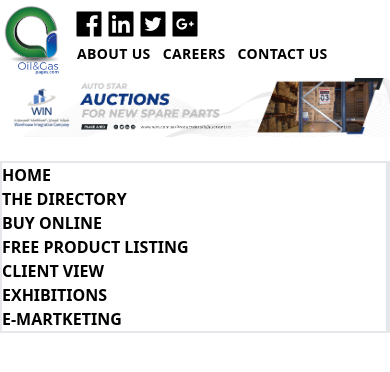
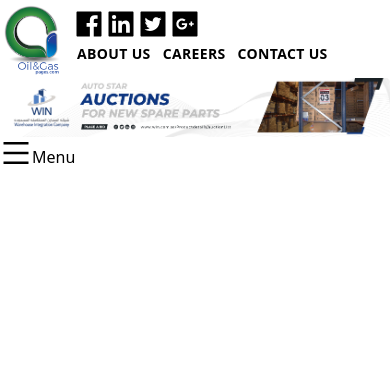
Before and after one commit to ouss4m4/innobayt-challenge, a Next.js app: page / in a window 390 px wide. Shown: the top 372 px of the page. Built offline with nearby package versions, Linux system fonts and the light colour scheme.

Commit message:
show hide menu button added

```diff
--- a/components/Navlist.tsx
+++ b/components/Navlist.tsx
@@ -1,21 +1,51 @@
-import React from 'react';
+import React, { useState } from 'react';
+import { AiOutlineMenu, AiFillCaretDown, AiFillCaretUp } from 'react-icons/ai';
 
 function Navlist() {
+  const [showMenu, SetShowMenu] = useState(false);
   const navItemSharedStyle = () =>
-    `md:px-4  border-r-2 hover:border-r-accent hover:text-accent cursor-pointer `;
+    `md:px-4 border-r-2 hover:border-r-accent hover:text-accent cursor-pointer`;
   return (
-    <div className="mt-6">
-      <ul className="w-auto font-bold uppercase border-2 md:text-xs lg:text-base md:flex md:justify-start md:border-0">
+    <div>
+      <div
+        className="flex items-end md:hidden"
+        onClick={() => SetShowMenu(!showMenu)}
+      >
+        <AiOutlineMenu className="w-8 h-8 " />
+        <p className="">Menu</p>
+        {/*  {showMenu ? (
+          <>
+            <AiOutlineMenu className="w-8 h-8 mx-auto" />
+            <AiFillCaretUp
+              className="w-8 h-8 mx-auto"
+              onClick={() => SetShowMenu(!showMenu)}
+            />
+          </>
+        ) : (
+          <AiFillCaretDown
+            className="w-8 h-8 mx-auto"
+            onClick={() => SetShowMenu(!showMenu)}
+          />
+        )} */}
+      </div>
+      <div className={`mt-6 ${showMenu ? '' : 'hidemenu'}`}>
+        <ul className="flex flex-col w-auto gap-4 pl-6 font-bold uppercase border-2 md:pl-0 md:text-xs lg:text-base md:flex-row md:gap-0 md:justify-start md:border-0 ">
           <li className={navItemSharedStyle()}>Home</li>
 
           <li className={`${navItemSharedStyle()} relative submenu`}>
             The Directory
-          <ul className="absolute left-0 flex-col hidden gap-4 p-4 text-black bg-white border-2 w-60 top-5 submenu-context">
-            <li className="hover:text-accent">Alphabetical list</li>
-            <li className="hover:text-accent">Classifications List</li>
-            <li className="hover:text-accent">Country list</li>
-            <li className="hover:text-accent">Iso companies</li>
-            <li className="hover:text-accent">oilfield brands</li>
+            <ul className="left-0 pl-4 text-black bg-white md:hidden md:border-2 md:absolute md:w-60 top-5 submenu-context">
+              <li className="pt-3 pb-1 md:pb-2 hover:text-accent">
+                Alphabetical list
+              </li>
+              <li className="pb-1 md:pb-2 hover:text-accent">
+                Classifications List
+              </li>
+              <li className="pb-1 md:pb-2 hover:text-accent">Country list</li>
+              <li className="pb-1 md:pb-2 hover:text-accent">Iso companies</li>
+              <li className="pb-1 md:pb-2 hover:text-accent">
+                oilfield brands
+              </li>
             </ul>
           </li>
           <li className={navItemSharedStyle()}>Buy online</li>
@@ -25,19 +55,8 @@
           <li className={`${navItemSharedStyle()} border-r-0`}>e-martketing</li>
         </ul>
       </div>
+    </div>
   );
 }
 
-/* <div>
-  <ul>
-    <li>Home</li>
-    <li>The Directory</li>
-    <li>Buy Online</li>
-    <li>Free Product Listing</li>
-    <li>Client View</li>
-    <li>Exhibitions</li>
-    <li>E-marketing</li>
-  </ul>
-</div> */
-
 export default Navlist;
--- a/styles/globals.css
+++ b/styles/globals.css
@@ -2,6 +2,13 @@
 @tailwind components;
 @tailwind utilities;
 
-.submenu:hover .submenu-context {
-  display: flex;
+@media only screen and (min-width: 768px) {
+  .submenu:hover .submenu-context {
+    display: block;
+  }
 }
+@media only screen and (max-width: 768px) {
+  .hidemenu {
+    display: none;
+  }
+}
```
Lines whose indentation alone changed are shown as unchanged.
